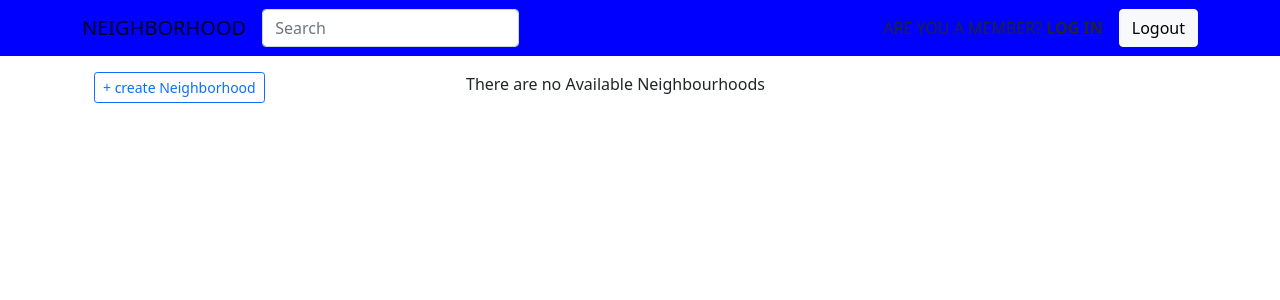
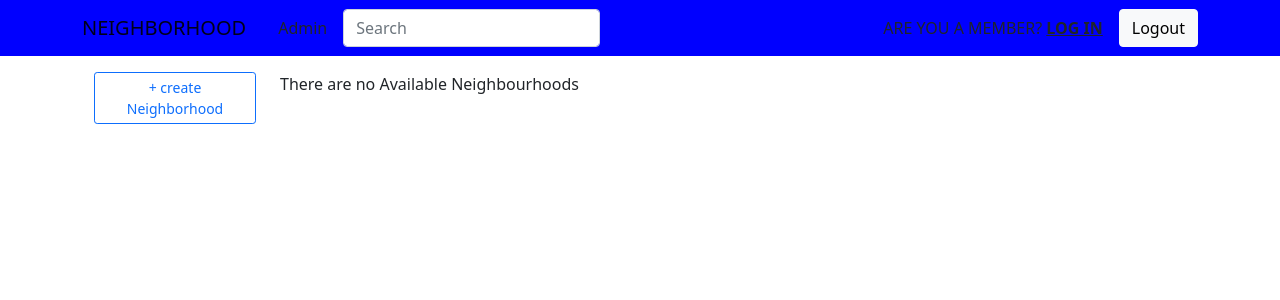
Before and after one commit to RhonaJoyKe/Neighbourhood, a Django app: page / in a window 1280 px wide. Shown: the top 300 px of the page. Run offline with Django 4.2, Linux system fonts and the light colour scheme; data that the repository does not hold is empty; some libraries are stand-ins or nearby versions.

Commit message:
modifies navbar

```diff
--- a/neighboor/static/css/index.css
+++ b/neighboor/static/css/index.css
@@ -18,3 +18,6 @@
     margin-top:20px;
 
 }
+.nav-item{
+text-decoration: none;
+}
--- a/neighboor/templates/index.html
+++ b/neighboor/templates/index.html
@@ -6,29 +6,35 @@
 <div class="container">
     <div class="row">
 
-        <div class="col-md-4">
-            <button type="button" class="btn btn-outline-primary btn-sm" data-toggle="modal"
-                        data-target="#hoodModal">+ create Neighborhood</button>
+        <div class="col-md-2">
+            <button type="button" class="btn btn-outline-primary btn-sm" data-toggle="modal" data-target="#hoodModal">+
+                create Neighborhood</button>
+        {% for neighbourhood in neighborhoods %}
+        {%endfor%}
+
         </div>
-        <div class="col-md-6">
-            {%if neighborhoods%}
-            {% for neighbourhood in neighborhoods%}
-            <div class="card" style="width:400px">
+
+        <div class="col-md-8">
+            {% if neighborhoods %}
+            {% for neighbourhood in neighborhoods %}
+
+            <div class="card" style="width:800px">
                 <img class="card-img-top" src="{{neighbourhood.photo.url}}" alt="Card image" style="width:100%">
                 <div class="card-body">
-                  <h4 class="card-title">{{neighborhood.name}}</h4>
+                    <h4 class="card-title">{{neighborhood.name}}</h4>
 
-                  {%if not request.user.profile.neighbourhood%}
-                    <a href="{% url 'joinhood' neighbourhood.id %}" class="btn btn-primary">Join {{neighbourhood.name}}</a>
-                {%endif%}
+                    {%if not request.user.profile.neighbourhood%}
+                    <a href="{% url 'joinhood' neighbourhood.id %}" class="btn btn-primary">Join
+                        {{neighbourhood.name}}</a>
+                    {%endif%}
                 </div>
-              </div>
+            </div>
             {% endfor %}
             {%else%}
             <p>There are no Available Neighbourhoods</p>
             {%endif%}
         </div>
-        <div class="col-md-2"></div>
+
     </div>
 
 
--- a/neighboor/templates/navbar.html
+++ b/neighboor/templates/navbar.html
@@ -1,9 +1,12 @@
 <nav class="navbar navbar-light navbar-expand-md top-navigation">
-    <div class="container"><a class="navbar-brand text-uppercase" href="/">Neighborhood</a><button
+    <div class="container">
+        <a class="navbar-brand text-uppercase" href="/">Neighborhood</a><button
             data-bs-toggle="collapse" class="navbar-toggler" data-bs-target="#navcol-1"><span
                 class="visually-hidden">Toggle
                 navigation</span><span class="navbar-toggler-icon"></span></button>
 
+
+                    <a class="nav-link text-dark" href="/admin">Admin</a>
 
 
 
```
